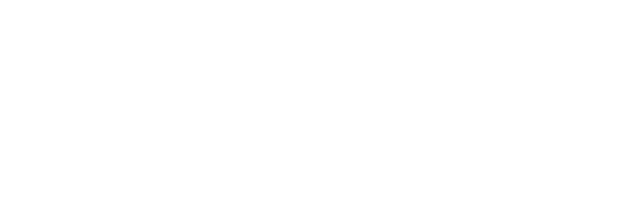
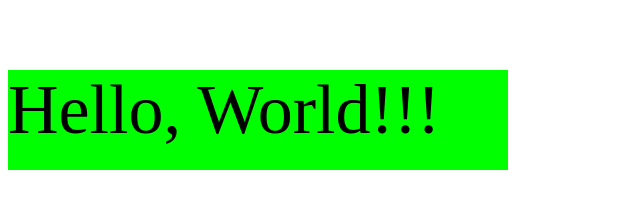
Before and after one commit to simolex/glo-js-oop, a plain HTML site: page L15-simple/index.html in a window 1280 px wide. Shown: the whole page, without its empty margins (0-640 px from the left). Drawn offline with Linux system fonts and the light colour scheme.

Commit message:
создана функция-конструктор DomElement

```diff
--- a/L15-simple/index.html
+++ b/L15-simple/index.html
@@ -5,7 +5,7 @@
     <meta http-equiv="X-UA-Compatible" content="IE=edge" />
     <meta name="viewport" content="width=device-width, initial-scale=1.0" />
     <title>ООП - Наследование, прототипы, конструкторы и классы</title>
-    <script src="js/script.js"></script>
+    <script defer src="js/script.js"></script>
   </head>
   <body></body>
 </html>
--- a/L15-simple/js/script.js
+++ b/L15-simple/js/script.js
@@ -0,0 +1,66 @@
+"use strict";
+
+const DomElement = function (selector) {
+  if (selector !== undefined) {
+    this.selector = selector.trim();
+    this.createElement();
+  }
+  this.height;
+  this.width;
+  this.bg;
+  this.fontSize;
+};
+
+DomElement.prototype.createElement = function () {
+  const typeSelector = this.selector[0];
+  const attrValue = this.selector.substring(1);
+  console.log(attrValue);
+
+  switch (typeSelector) {
+    case ".":
+      this.element = document.createElement("div");
+
+      attrValue != "" && this.element.classList.add(attrValue);
+      break;
+    case "#":
+      this.element = document.createElement("p");
+      attrValue != "" && (this.element.id = attrValue);
+      break;
+    default:
+  }
+};
+
+DomElement.prototype.cssText = function (width, height, bg, fontSize) {
+  width != undefined && (this.width = +width);
+  height != undefined && (this.height = +height);
+  bg != undefined && CSS.supports("color", bg) && (this.bg = bg);
+  fontSize != undefined && (this.fontSize = +fontSize);
+
+  !!this.element && !!this.height && (this.element.style.height = this.height + "px");
+  !!this.element && !!this.width && (this.element.style.width = this.width + "px");
+  !!this.element && !!this.bg && (this.element.style.backgroundColor = this.bg);
+  !!this.element && !!this.fontSize && (this.element.style.fontSize = this.fontSize + "px");
+};
+
+DomElement.prototype.setText = function (content) {
+  this.content = "" + content;
+  !!this.element && (this.element.textContent = this.content);
+};
+
+DomElement.prototype.draw = function (parent) {
+  this.parent = parent != undefined ? parent : document.body;
+  if (this.element) {
+    this.parent.append(this.element);
+  } else {
+    this.createElement();
+    this.cssText(this.width, this.height, this.bg, this.fontSize);
+    this.setText(this.content);
+    !!this.element && this.parent.append(this.element);
+  }
+};
+
+const a = new DomElement();
+a.selector = "#text";
+a.cssText(500, 100, "lime", 70);
+a.setText("Hello, World!!!");
+a.draw();
```
